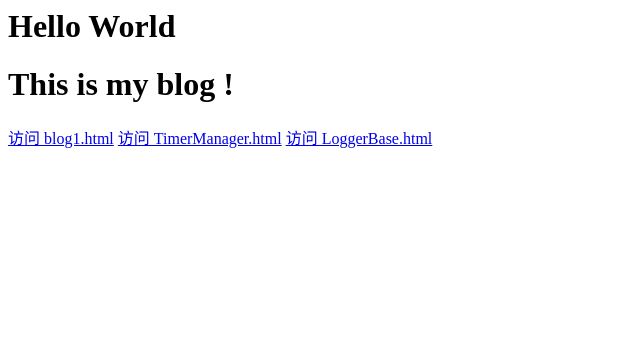
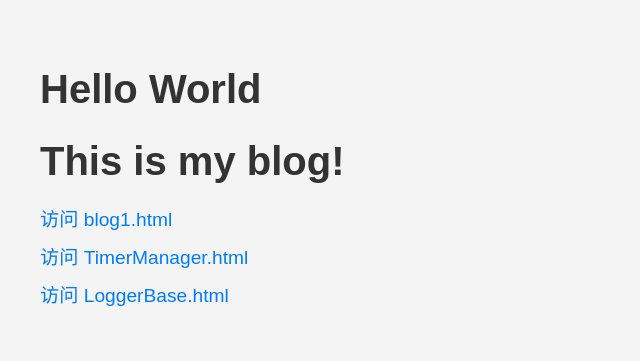
Before and after one commit to AAryaStark1/AAryaStark1, a plain HTML site: page index.html in a window 1280 px wide. Shown: the whole page, without its empty margins (0-640 px from the left). Drawn offline with Linux system fonts and the light colour scheme.

Commit message:
Update index.html

```diff
--- a/index.html
+++ b/index.html
@@ -1,9 +1,39 @@
-<html>
-  <body>
+<!DOCTYPE html>
+<html lang="zh-CN">
+<head>
+    <meta charset="UTF-8">
+    <meta name="viewport" content="width=device-width, initial-scale=1.0">
+    <title>My Blog</title>
+    <style>
+        body {
+            font-family: Arial, sans-serif;
+            margin: 20px;
+            padding: 20px;
+            background-color: #f4f4f4;
+        }
+        h1 {
+            color: #333;
+            font-size: 2.5em;
+            margin-bottom: 20px;
+        }
+        a {
+            display: block;
+            margin: 10px 0;
+            color: #007BFF;
+            text-decoration: none;
+            font-size: 1.2em;
+        }
+        a:hover {
+            text-decoration: underline;
+        }
+    </style>
+</head>
+<body>
     <h1>Hello World</h1>
-    <h1>This is my blog !</h1>
+    <h1>This is my blog!</h1>
+
     <a href="Code/blog1.html">访问 blog1.html</a>
     <a href="Code/TimerManager.html">访问 TimerManager.html</a>
     <a href="Code/LoggerBase.html">访问 LoggerBase.html</a>
-  </body>
+</body>
 </html>
```
